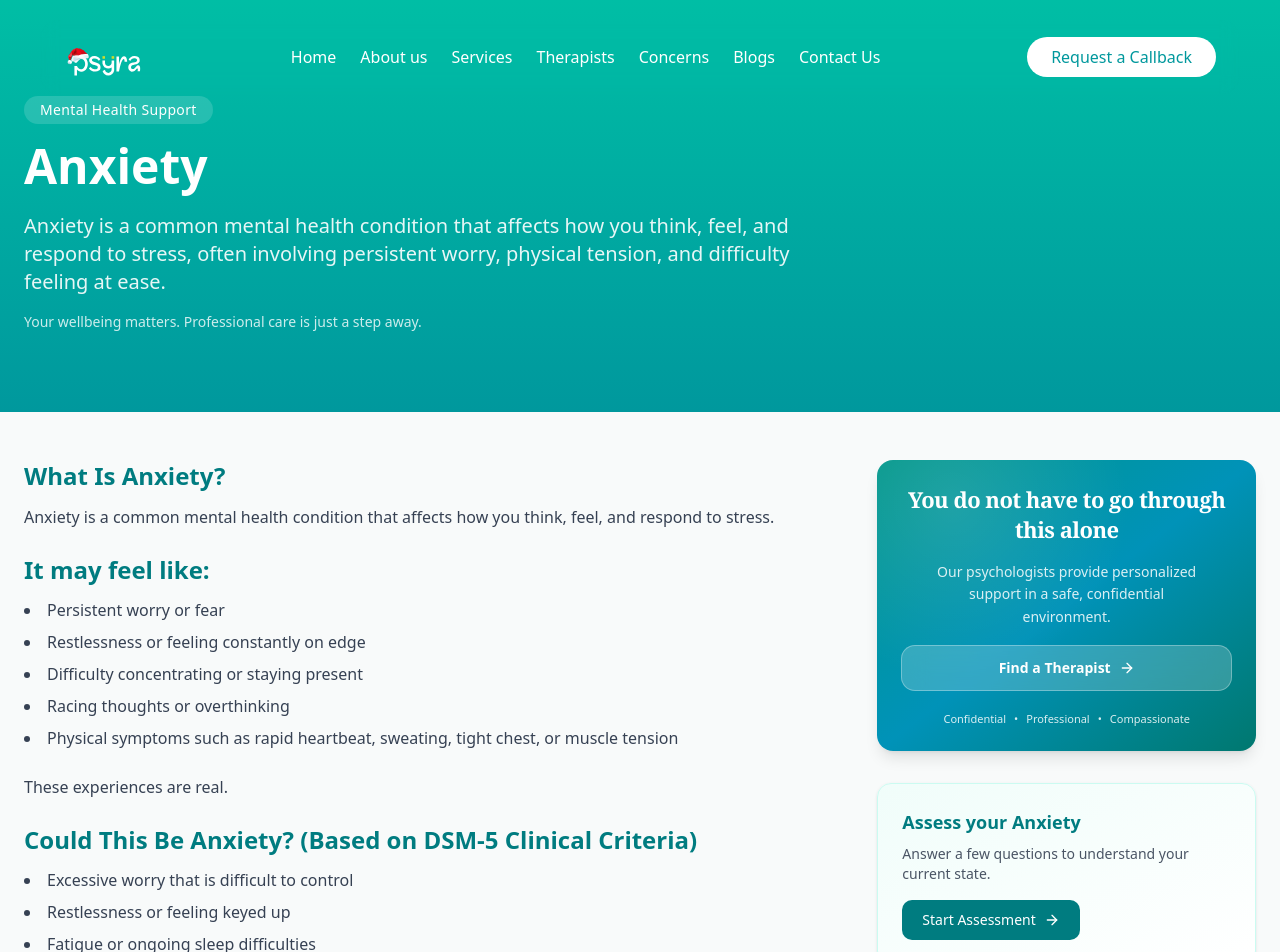
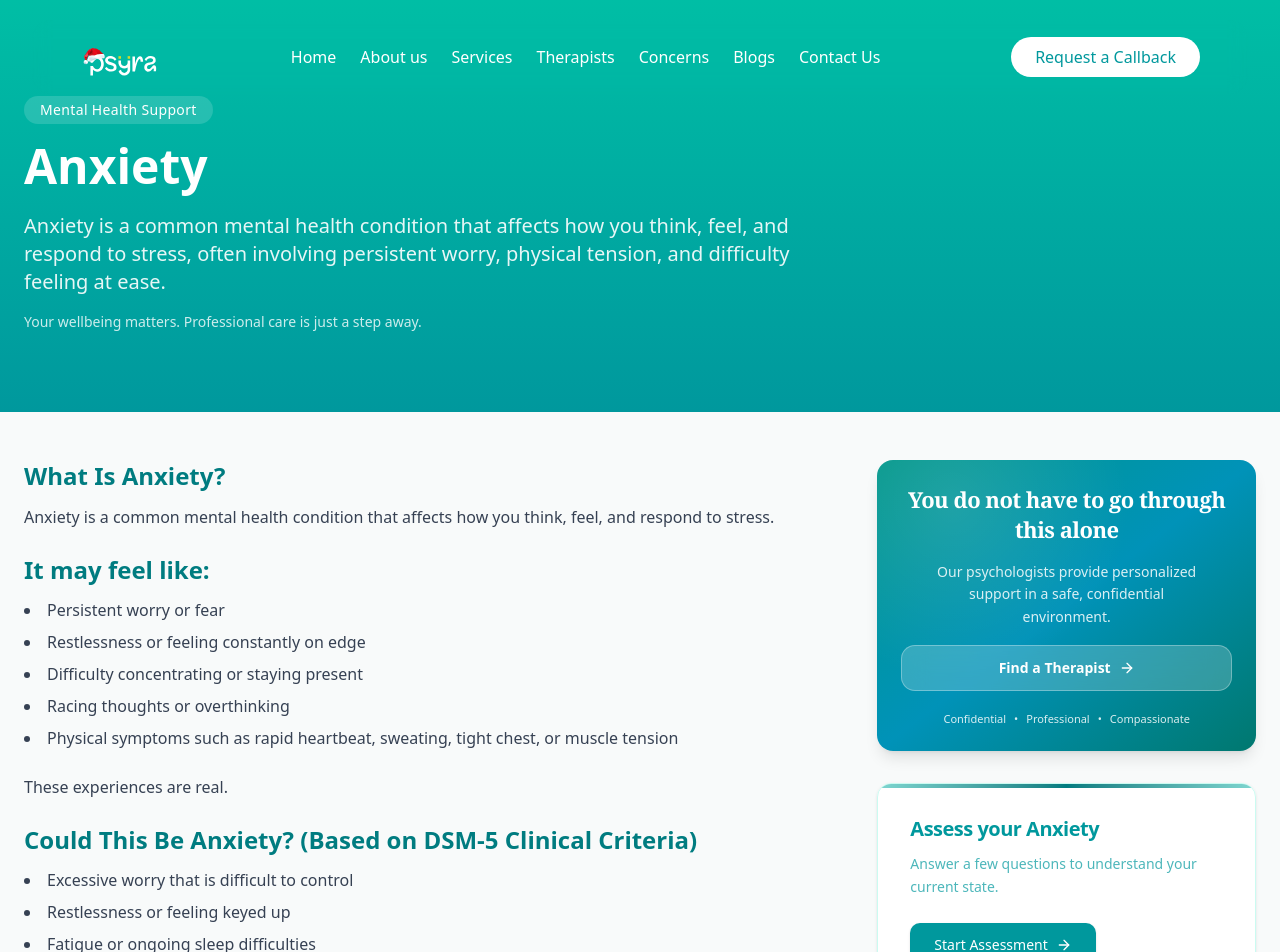
Before and after one commit to Sahal-Palayat/psyra-web, a Next.js app: page /concerns/anxiety-disorders in a window 1280 px wide. Shown: the top 952 px of the page. Built offline with nearby package versions, Linux system fonts and the light colour scheme.

Commit message:
loading issue of concern questions,assessment cta changed and navbar size fixed

```diff
--- a/src/app/(site)/how-is-mind/how-is-mind-client.tsx
+++ b/src/app/(site)/how-is-mind/how-is-mind-client.tsx
@@ -336,9 +336,39 @@ export default function SurveyQuestions() {
   };
 
   //fallback testing
-  if (loading) {
-    return <div className="p-10 text-center">Loading assessment…</div>;
-  }
+if (loading || !surveyQuestions.length) {
+  return (
+    <div className="bg-gradient-to-br from-emerald-50 via-teal-50 to-cyan-100 min-h-screen">
+      <div className="mt-8 flex justify-center relative z-10">
+        <div className="bg-white/85 backdrop-blur-xl rounded-3xl shadow-2xl
+          shadow-emerald-500/20 border border-white/60
+          w-full max-w-4xl min-h-[600px] p-8 md:p-12">
+
+          {/* Header skeleton */}
+          <div className="h-6 w-1/3 bg-gray-200 rounded animate-pulse mb-8" />
+
+          {/* Question skeleton */}
+          <div className="h-8 w-3/4 bg-gray-200 rounded animate-pulse mb-10" />
+
+          {/* Options skeleton */}
+          <div className="space-y-4">
+            {[1, 2, 3, 4].map((i) => (
+              <div
+                key={i}
+                className="h-14 w-full bg-gray-200 rounded-xl animate-pulse"
+              />
+            ))}
+          </div>
+
+          {/* Footer hint */}
+          <div className="mt-10 text-center text-sm text-gray-400 animate-pulse">
+            Preparing your assessment…
+          </div>
+        </div>
+      </div>
+    </div>
+  );
+}
 
   if (!surveyQuestions.length) {
   return (
@@ -483,7 +513,12 @@ export default function SurveyQuestions() {
     <div className="bg-gradient-to-br from-emerald-50 via-teal-50 to-cyan-100 relative overflow-hidden">
       <Background>
         <main className="mt-8 flex  justify-center relative z-10">
-          <div className="bg-white/85 backdrop-blur-xl rounded-3xl shadow-2xl shadow-emerald-500/20 border border-white/60 w-full max-w-4xl min-h-[600px] p-8 md:p-12">
+          <motion.div
+  initial={{ opacity: 0 }}
+  animate={{ opacity: 1 }}
+  transition={{ duration: 0.3, ease: "easeOut" }}
+  className="bg-white/85 backdrop-blur-xl rounded-3xl shadow-2xl shadow-emerald-500/20 border border-white/60 w-full max-w-4xl min-h-[600px] p-8 md:p-12"
+>
             {isAiLoading ? (
               <AiTherapistLoading />
             ) : aiResponse ? (
@@ -523,7 +558,7 @@ export default function SurveyQuestions() {
                 </div>
               </>
             )}
-          </div>
+         </motion.div>
         </main>
       </Background>
     </div>
--- a/src/components/Navbar.tsx
+++ b/src/components/Navbar.tsx
@@ -67,11 +67,12 @@ const Navbar = () => {
         initial={{ y: -20, opacity: 0 }}
         animate={{ y: 0, opacity: 1 }}
         transition={{ duration: 0.5 }}
-        className={`fixed top-5 left-1/2 transform -translate-x-1/2 w-[95%] max-w-[1200px] h-[60px] md:h-[74px] z-30 transition-all duration-300 rounded-[20px] backdrop-blur-sm ${
+        className={`fixed top-4 md:top-5 left-1/2 transform -translate-x-1/2 w-[95%] max-w-[1600px] h-[60px] md:h-[74px] z-30 transition-all duration-300 rounded-[20px] backdrop-blur-sm ${
           isScrolled ? "bg-[rgba(255,255,255,0.5)] shadow-md" : "bg-transparent"
         }`}
       >
-        <div className="container mx-auto flex justify-between items-center px-8 md:px-6 h-full">
+        <div className="flex justify-between items-center px-8 md:px-12 h-full">
+
           {/* Logo */}
           <Link href="/" className="z-20">
             <Image
--- a/src/components/assessment/AssessmentCTA.tsx
+++ b/src/components/assessment/AssessmentCTA.tsx
@@ -2,7 +2,7 @@
 
 import Link from "next/link"
 import { ArrowRight } from "lucide-react"
-import clsx from "clsx"
+import { cn } from "@/lib/utils"
 
 interface AssessmentCTAProps {
   title: string
@@ -27,39 +27,49 @@ export default function AssessmentCTA({
 }: AssessmentCTAProps) {
   return (
     <section
-      className={clsx(
-        "mt-2 rounded-xl border border-teal-100 bg-gradient-to-br from-teal-50 to-white p-6 shadow-sm",
+      className={cn(
+        "group relative overflow-hidden rounded-xl border border-teal-100 bg-white/90 p-8 shadow-sm transition-all duration-300 hover:shadow-md",
         {
           "sticky top-24": variant === "sidebar",
-          "fixed bottom-0 left-0 right-0 z-50 rounded-none border-t bg-white p-4":
+          "fixed bottom-0 left-0 right-0 z-50 rounded-none border-x-0 border-b-0 border-t border-teal-100 bg-white/95 p-6 backdrop-blur-sm":
             variant === "sticky",
           "text-center": align === "center",
         },
         className
       )}
     >
-      <h3 className="text-lg font-semibold text-[#007C80]">
+      {/* Top accent bar */}
+      <div className="absolute left-0 top-0 h-1 w-full bg-gradient-to-r from-[#7ED6D0] via-[#007C80] to-[#7ED6D0]" />
+
+      <div className="relative">
+        <h3 className="text-balance text-xl font-semibold leading-tight tracking-tight text-[#00989D]">
           {title}
         </h3>
 
         {description && (
-        <p className="mt-2 text-sm text-gray-600">
+          <p className="mt-3 text-pretty text-sm leading-relaxed text-[#00989D]/70">
             {description}
           </p>
         )}
 
         <Link
           href={href}
-        className={clsx(
-          "mt-4 inline-flex items-center justify-center gap-2 rounded-lg bg-[#007C80] px-5 py-2.5 text-sm font-medium text-white transition hover:bg-[#00666a]",
+          className={cn(
+            "mt-6 inline-flex items-center justify-center gap-2 rounded-lg bg-[#00989D] px-6 py-3 text-sm font-medium text-white shadow-sm transition-all duration-200  hover:shadow focus-visible:outline-none focus-visible:ring-2 focus-visible:ring-[#007C80]/40 focus-visible:ring-offset-2",
             {
               "w-full": variant === "sticky",
             }
           )}
         >
           {buttonText}
-        {showIcon && <ArrowRight size={16} />}
+          {showIcon && (
+            <ArrowRight
+              size={16}
+              className="transition-transform duration-200 group-hover:translate-x-0.5"
+            />
+          )}
         </Link>
+      </div>
     </section>
   )
 }
```
Lines whose indentation alone changed are shown as unchanged.
